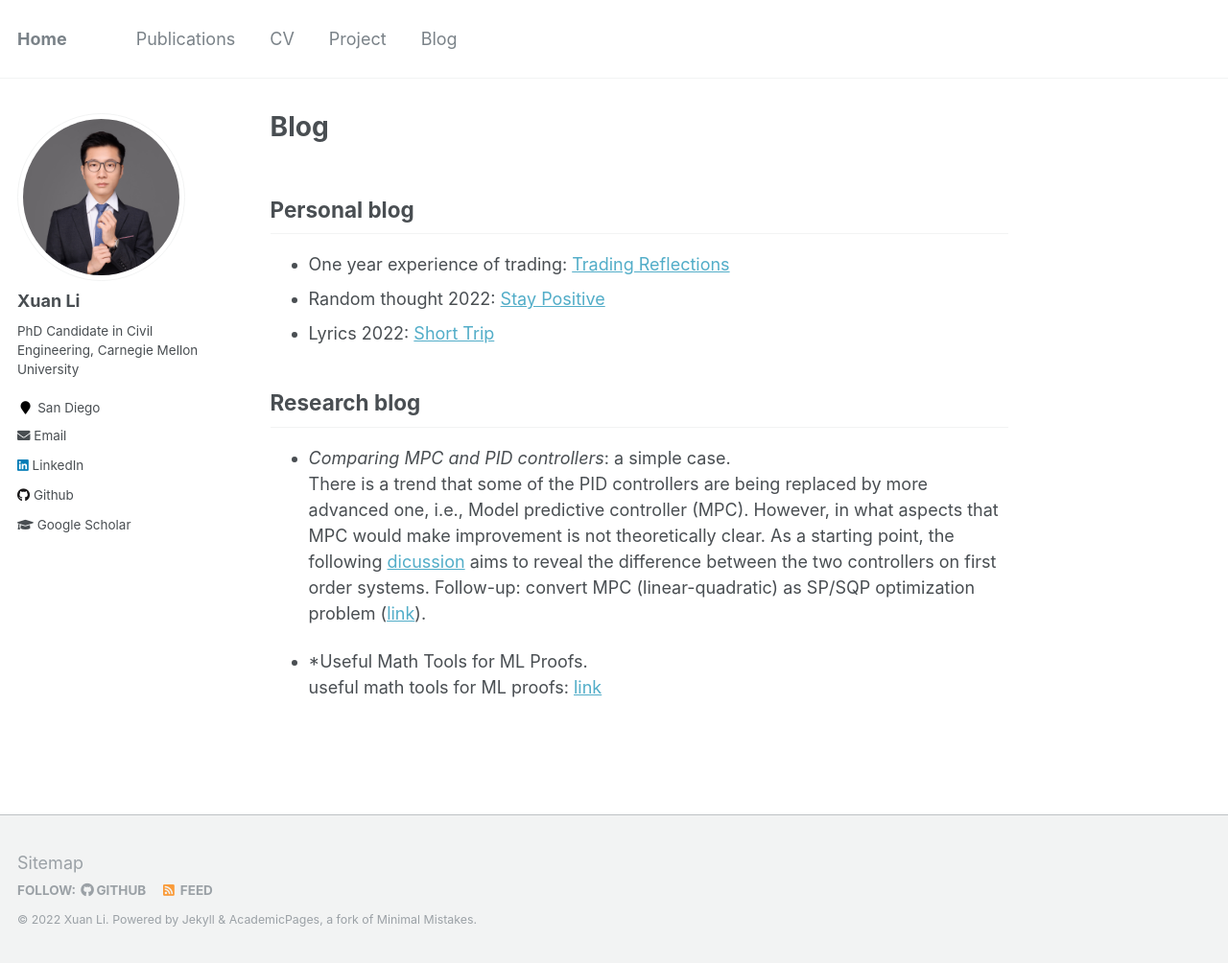
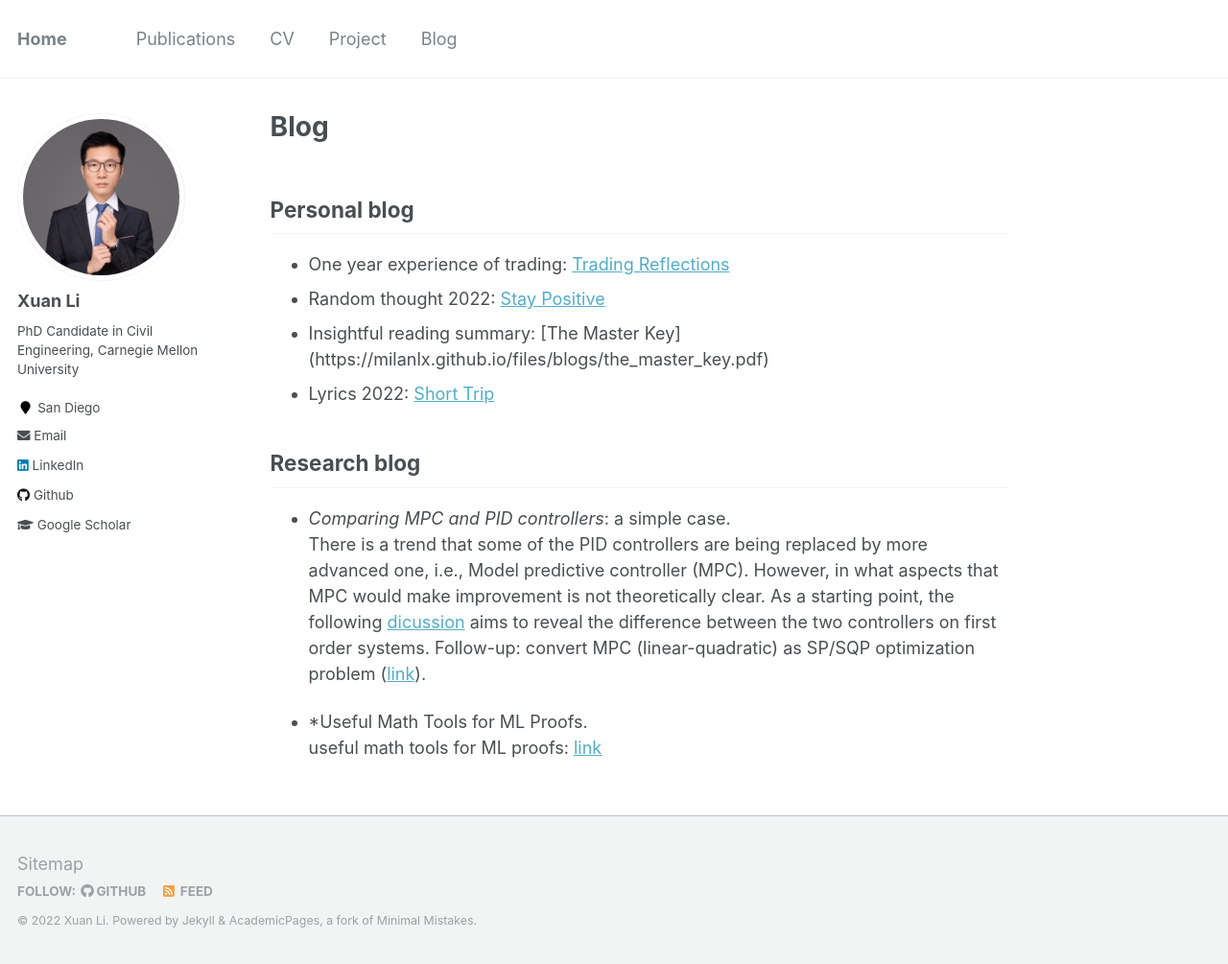
Before and after one commit to milanlx/milanlx.github.io, a Jekyll site: the page built from _pages/blog.md, in a window 1280 px wide and 1005 px high. Shown: the whole window at 96% size. Built offline with Jekyll 4.4.1, drawn with Linux system fonts in a browser that asks for light colours.

Commit message:
Update blog.md

```diff
--- a/_pages/blog.md
+++ b/_pages/blog.md
@@ -8,6 +8,7 @@ Personal blog
 ---------------
 * One year experience of trading: [Trading Reflections](https://milanlx.github.io/files/trading_reflection.pdf)
 * Random thought 2022: [Stay Positive](https://milanlx.github.io/files/trading_2022_thoughts.pdf)
+* Insightful reading summary: [The Master Key] (https://milanlx.github.io/files/blogs/the_master_key.pdf)
 * Lyrics 2022: [Short Trip](https://milanlx.github.io/files/short_trip.pdf)
 
 
```
